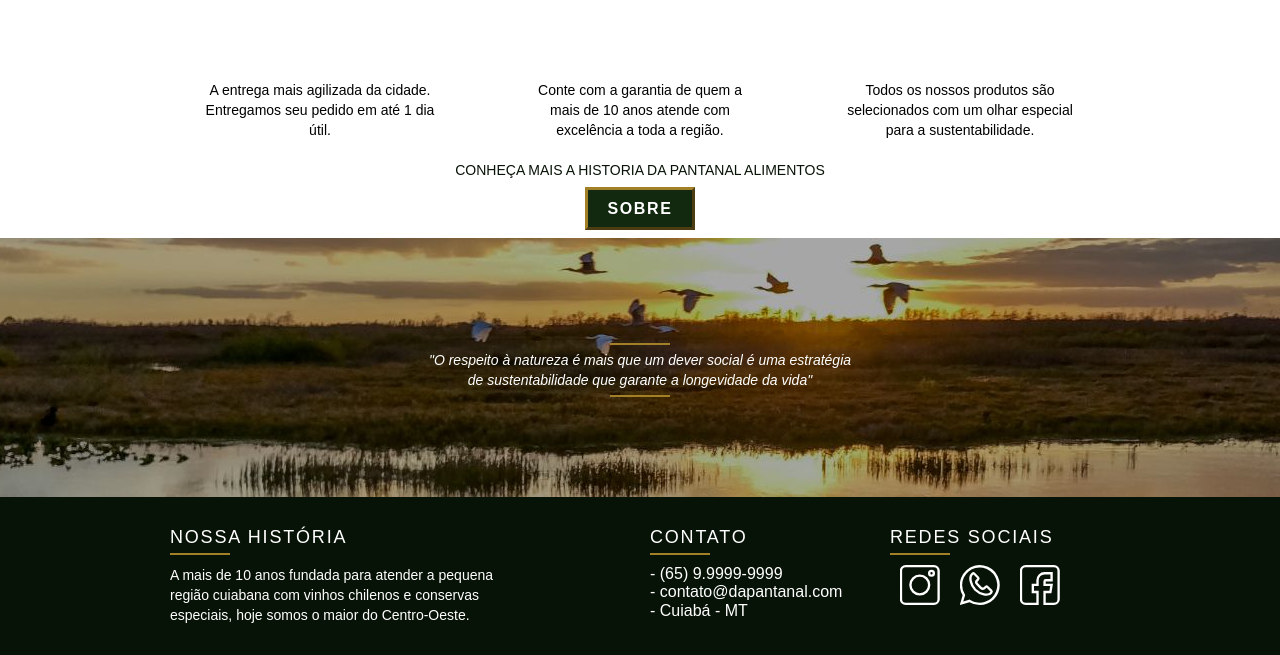
After one commit to rocamdev/Pantanal-Alimentos, a PHP site: page /sobre.html in a window 1280 px wide. The commit adds this page. Shown: the part 658-1313 px from the top of the page. Run offline with PHP 8.4, Linux system fonts and the light colour scheme.

Commit message:
IMPREMENTAR A INTRODUÇÃO DA PÁGINA SOBRE
Utilizamos a classe introducao-interna para uso nas demais páginas do projeto.
A classe interna_sobre foi utilizada porque cada página terá um bg diferente.

```diff
--- /dev/null
+++ b/css/sobre.css
@@ -0,0 +1,3 @@
+.interna_sobre {
+  background: url("../img/sobre-capa.jpg") no-repeat center;
+}
--- a/css/style.css
+++ b/css/style.css
@@ -125,6 +125,32 @@ img {
 .quote-interno p {
   font-style: italic;
 }
+/* introducao interna */
+.introducao-interna {
+  width: 100%;
+  height: 160px;
+  color: #fff;
+  background-size: cover;
+  margin-top: 80px;
+  text-align: center;
+  padding-top: 30px;
+}
+.introducao-interna h1:after {
+  content: "";
+  display: block;
+  width: 60px;
+  height: 2px;
+  background: #a28028;
+  margin: 5px auto 5px auto;
+}
+.introducao-interna h1 {
+  font-size: 36px;
+  text-transform: uppercase;
+}
+.introducao-interna p {
+  text-transform: uppercase;
+}
+
 /* produtos */
 .produtos {
   border-bottom: 2px #a28028;
--- /dev/null
+++ b/sobre.html
@@ -0,0 +1,131 @@
+<!DOCTYPE html>
+<html lang="pt-br">
+  <head>
+    <meta charset="utf-8" />
+    <title>Pantanal Alimentos - Sobre</title>
+  </head>
+  <link rel="stylesheet" href="css/normalize.css" />
+  <link rel="stylesheet" href="css/reset.css" />
+  <link rel="stylesheet" href="css/grid.css" />
+  <link rel="stylesheet" href="css/style.css" />
+  <link rel="stylesheet" href="css/sobre.css" />
+
+  <body>
+    <header class="header">
+      <div class="container">
+        <a href="index.html" class="grid-4">
+          <img
+            src="img/especiais/logo-branco.svg"
+            alt="logo pantanal distribuidora de alimentos"
+          />
+        </a>
+        <nav class="grid-12 header_menu">
+          <ul>
+            <li><a href="sobre.html">sobre</a></li>
+            <li><a href="produtos.html">produtos</a></li>
+            <li><a href="parceiros.html">parceiros</a></li>
+            <li><a href="contato.html">contato</a></li>
+          </ul>
+        </nav>
+      </div>
+    </header>
+    <section class="introducao-interna interna_sobre">
+      <div class="container">
+        <h1>Sobre</h1>
+        <p>Conheça mais sobre a pantanal</p>
+      </div>
+    </section>
+
+    <section class="missao-sobre container">
+      <h2 class="subtitulo">Sobre</h2>
+      <img src="img/especiais/logo-verde.svg" alt="logo Pantanal Alimentos" />
+      <ul class="sobre_lista">
+        <li class="grid-1-3">
+          <h3 class="h3-tipo1">agilidade</h3>
+          <p>
+            A entrega mais agilizada da cidade. Entregamos seu pedido em até 1
+            dia útil.
+          </p>
+        </li>
+        <li class="grid-1-3">
+          <h3 class="h3-tipo1">confiança</h3>
+          <p>
+            Conte com a garantia de quem a mais de 10 anos atende com excelência
+            a toda a região.
+          </p>
+        </li>
+        <li class="grid-1-3">
+          <h3 class="h3-tipo1">sustentabilidade</h3>
+          <p>
+            Todos os nossos produtos são selecionados com um olhar especial para
+            a sustentabilidade.
+          </p>
+        </li>
+      </ul>
+      <div class="call">
+        <p>conheça mais a historia da pantanal alimentos</p>
+        <a class="btn" href="sobre.html">Sobre</a>
+      </div>
+    </section>
+    <section class="quebra">
+      <blockquote class="quote-interno container">
+        <p>
+          "O respeito à natureza é mais que um dever social é uma estratégia de
+          sustentabilidade que garante a longevidade da vida"
+        </p>
+      </blockquote>
+    </section>
+    <footer>
+      <div class="footer">
+        <div class="container">
+          <div class="grid-8">
+            <h3 class="h3-tipo1">Nossa história</h3>
+            <p>
+              A mais de 10 anos fundada para atender a pequena região cuiabana
+              com vinhos chilenos e conservas especiais, hoje somos o maior do
+              Centro-Oeste.
+            </p>
+          </div>
+
+          <div class="grid-4">
+            <h3 class="h3-tipo1">contato</h3>
+            <ul>
+              <li>- (65) 9.9999-9999</li>
+              <li>- contato@dapantanal.com</li>
+              <li>- Cuiabá - MT</li>
+            </ul>
+          </div>
+
+          <div class="grid-4 redes-sociais">
+            <h3 class="h3-tipo1">redes sociais</h3>
+            <ul>
+              <li class="grid-1">
+                <a
+                  href="https://www.instagram.com/rodolfocampos.dev/"
+                  target="_blank"
+                  ><img
+                    src="img/redes-sociais/instagram-ico.svg"
+                    alt="icone instagram"
+                /></a>
+              </li>
+              <li class="grid-1">
+                <a href="https://wa.me/" target="_blank"
+                  ><img
+                    src="img/redes-sociais/whatsapp-ico.svg"
+                    alt="icone whatsapp"
+                /></a>
+              </li>
+              <li class="grid-1">
+                <a href="https://www.facebook.com/" target="_blank"
+                  ><img
+                    src="img/redes-sociais/facebook-ico.svg"
+                    alt="icone facebook"
+                /></a>
+              </li>
+            </ul>
+          </div>
+        </div>
+      </div>
+    </footer>
+  </body>
+</html>
```
